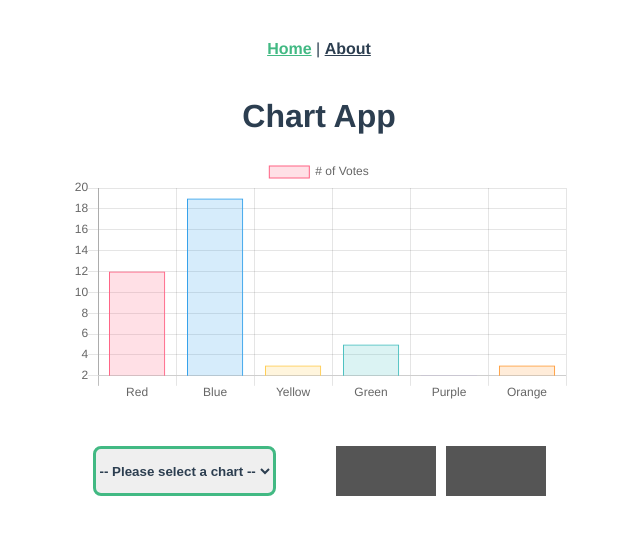
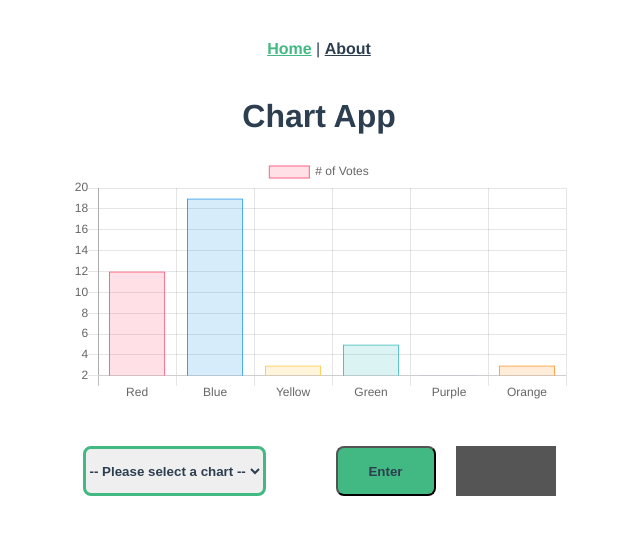
Before and after one commit to hiyaryan/simoc-javascript, a Vue app in the folder chart-app/: page /#/ in a window 1280 px wide. Shown: the top 534 px of the page, without its empty margins (321-961 px from the left). Built offline with nearby package versions, Linux system fonts and the light colour scheme.

Commit message:
Ryan Task#200: Add enter button

```diff
--- a/chart-app/src/components/ChartApp.vue
+++ b/chart-app/src/components/ChartApp.vue
@@ -21,8 +21,8 @@
         </select>
       </div>
 
-      <div class="enter-placeholder">
-
+      <div class="enter-button-container">
+        <button name="enter" id="enter-button">Enter</button>
       </div>
 
       <div class="reset-placeholder">
@@ -76,7 +76,7 @@ a {
   display: flex;
   justify-content: center;
   flex-direction: row;
-  column-gap: 10px;
+  column-gap: 20px;
   margin: 40px 0 0;
 }
 
@@ -86,10 +86,13 @@ a {
 /*  background-color: #555;*/
 /*}*/
 
-.controls-container > .enter-placeholder {
+.controls-container > .enter-button-container > #enter-button {
   height: 50px;
   width: 100px;
-  background-color: #555;
+  border-radius: 8px;
+  font-weight: 800;
+  color: inherit;
+  background-color: #42b983;
 }
 
 .controls-container > .reset-placeholder {
```
